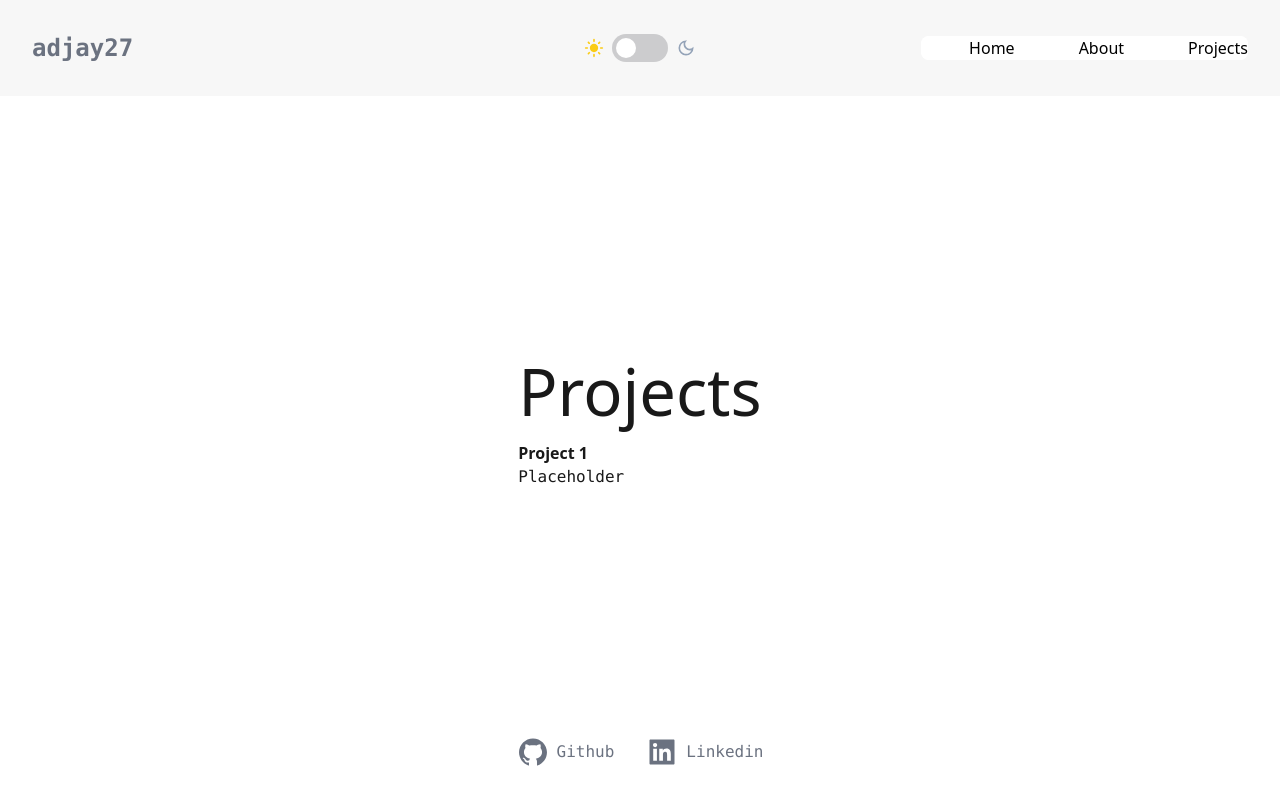
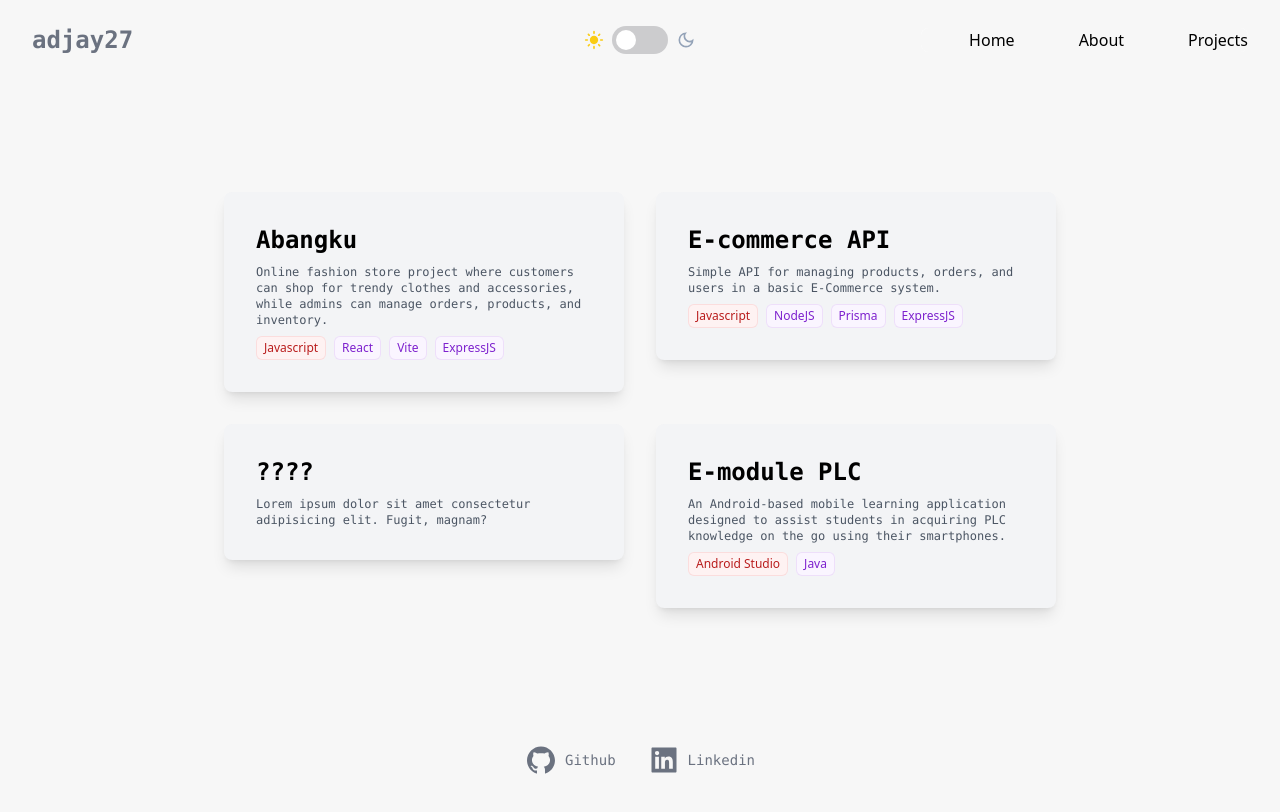
Before and after one commit to adjay27/personal-web, a React (Vite) app: page /projects in a window 1280 px wide. Shown: the top 812 px of the page. Built offline with nearby package versions, Linux system fonts and the light colour scheme; what tailgrids would draw is missing.

Commit message:
Fix layout, create Projects page

```diff
--- a/src/App.jsx
+++ b/src/App.jsx
@@ -5,16 +5,15 @@ import Navbar from "./components/Navbar.jsx";
 function App() {
   return (
     <>
+      <div className="flex min-h-screen flex-col">
+        <Navbar />
+        <main className="flex-grow flex items-center justify-center">
+          <Outlet />
+        </main>
 
-
-      <Navbar />
-      <Outlet />
-      <Footer />
-
+        <Footer />
+      </div>
     </>
-
-
-
   )
 }
 
--- a/src/components/Footer.jsx
+++ b/src/components/Footer.jsx
@@ -2,7 +2,7 @@ import { AiFillGithub, AiFillLinkedin } from "react-icons/ai";
 
 const Footer = () => {
   return (
-    <footer className="bottom-0 sticky p-8 w-full  bg-white dark:bg-dark">
+    <footer className=" mt-auto bottom-0 p-8 w-full h-[10vh] bg-light dark:bg-dark flex items-center justify-center">
       <div className="flex justify-center mx-auto gap-8">
         <a href="https://github.com/adjay27" target="_blank" rel="noreferrer">
           <div className="flex flex-row items-center gap-2">
--- a/src/components/Navbar.jsx
+++ b/src/components/Navbar.jsx
@@ -9,7 +9,7 @@ const Navbar = () => {
 
 
   return (
-    <header className='top-0 w-full mx-auto flex items-center p-8 px-8 justify-between bg-light dark:bg-dark'>
+    <header className='top-0 w-full mx-auto flex items-center p-8 px-8 h-[10vh] justify-between bg-light dark:bg-dark'>
       <div className='w-1/3'>
 
         <Link to="/">
@@ -39,7 +39,7 @@ const Navbar = () => {
                     dark:bg-dark-2
 
                     lg:static lg:block lg:w-full  ${!open && "hidden"} `}>
-            <ul className='absolute lg:relative lg:border-none flex z-10 max-lg:top-16 flex-col max-lg:right-8 max-lg:p-4 max-lg:m-2 dark:bg-dark bg-white border
+            <ul className='absolute lg:relative lg:border-none flex z-10 max-lg:top-16 flex-col max-lg:right-8 max-lg:p-4 max-lg:m-2 dark:bg-dark bg-light border
                      gap-4 lg:flex-row rounded-lg text-black' >
               <ListItem>
                 <Link to="/">Home</Link>
--- a/src/components/Typewriter.jsx
+++ b/src/components/Typewriter.jsx
@@ -5,7 +5,7 @@ const Typewriter = () => {
     <div>
 
       <ReactTyped
-        strings={["Hello", "Hola", "Bonjour", "Hallo", "Ciao", "こんにちは", "سلام", "Здравствуйте", "你好"]}
+        strings={["Hello", "Hola", "Bonjour", "Halo", "Ciao", "こんにちは", "你好"]}
         typeSpeed={300}
         Delay={3000}
         backSpeed={100}
--- a/src/index.css
+++ b/src/index.css
@@ -10,9 +10,12 @@
   }
 }
 
+body {
+  @apply bg-light dark:bg-dark flex flex-col;
+}
+
 p {
-  @apply font-mono
-    dark:text-white/90 text-black/90;
+  @apply font-mono text-sm dark:text-white/90 text-black/90;
 }
 
 h1 {
--- a/src/pages/About.jsx
+++ b/src/pages/About.jsx
@@ -1,9 +1,42 @@
 const About = () => {
   return (
     <>
-      <div className="w-full h-[80vh] flex items-center justify-center bg-white dark:bg-dark">
-        <div className="container w-[800px] px-8">
-          <p className="title text-[65px] font-medium text-gray-500 dark:text-white">
+      <div className=" flex-row max-md:flex-col gap-8 flex mx-auto p-4 items-center justify-center bg-white dark:bg-dark">
+        <div className="hidden dark:block w-[360px] h-[340px] overflow-hidden dark:text-white ">
+          ⣇⣿⠘⣿⣿⣿⡿⡿⣟⣟⢟⢟⢝⠵⡝⣿⡿⢂⣼⣿⣷⣌⠩⡫⡻⣝⠹⢿⣿⣷
+          ⡆⣿⣆⠱⣝⡵⣝⢅⠙⣿⢕⢕⢕⢕⢝⣥⢒⠅⣿⣿⣿⡿⣳⣌⠪⡪⣡⢑⢝⣇
+          ⡆⣿⣿⣦⠹⣳⣳⣕⢅⠈⢗⢕⢕⢕⢕⢕⢈⢆⠟⠋⠉⠁⠉⠉⠁⠈⠼⢐⢕⢽
+          ⡗⢰⣶⣶⣦⣝⢝⢕⢕⠅⡆⢕⢕⢕⢕⢕⣴⠏⣠⡶⠛⡉⡉⡛⢶⣦⡀⠐⣕⢕
+          ⡝⡄⢻⢟⣿⣿⣷⣕⣕⣅⣿⣔⣕⣵⣵⣿⣿⢠⣿⢠⣮⡈⣌⠨⠅⠹⣷⡀⢱⢕
+          ⡝⡵⠟⠈⢀⣀⣀⡀⠉⢿⣿⣿⣿⣿⣿⣿⣿⣼⣿⢈⡋⠴⢿⡟⣡⡇⣿⡇⡀⢕
+          ⡝⠁⣠⣾⠟⡉⡉⡉⠻⣦⣻⣿⣿⣿⣿⣿⣿⣿⣿⣧⠸⣿⣦⣥⣿⡇⡿⣰⢗⢄
+          ⠁⢰⣿⡏⣴⣌⠈⣌⠡⠈⢻⣿⣿⣿⣿⣿⣿⣿⣿⣿⣿⣬⣉⣉⣁⣄⢖⢕⢕⢕
+          ⡀⢻⣿⡇⢙⠁⠴⢿⡟⣡⡆⣿⣿⣿⣿⣿⣿⣿⣿⣿⣿⣿⣿⣿⣿⣿⣷⣵⣵⣿
+          ⡻⣄⣻⣿⣌⠘⢿⣷⣥⣿⠇⣿⣿⣿⣿⣿⣿⠛⠻⣿⣿⣿⣿⣿⣿⣿⣿⣿⣿⣿
+          ⣷⢄⠻⣿⣟⠿⠦⠍⠉⣡⣾⣿⣿⣿⣿⣿⣿⢸⣿⣦⠙⣿⣿⣿⣿⣿⣿⣿⣿⠟
+          ⡕⡑⣑⣈⣻⢗⢟⢞⢝⣻⣿⣿⣿⣿⣿⣿⣿⠸⣿⠿⠃⣿⣿⣿⣿⣿⣿⡿⠁⣠
+          ⡝⡵⡈⢟⢕⢕⢕⢕⣵⣿⣿⣿⣿⣿⣿⣿⣿⣿⣶⣶⣿⣿⣿⣿⣿⠿⠋⣀⣈⠙
+          ⡝⡵⡕⡀⠑⠳⠿⣿⣿⣿⣿⣿⣿⣿⣿⣿⣿⣿⣿⣿⣿⠿⠛⢉⡠⡲⡫⡪⡪⡣
+        </div>
+        <div className="dark:hidden  w-[360px] h-[340px] overflow-hidden dark:text-white">
+          ⠸⠀⣧⠀⠀⠀⢀⢀⠠⠠⡠⡠⡢⣊⢢⠀⢀⡽⠃⠀⠈⠳⣖⢔⢄⠢⣆⡀⠀⠈
+          ⢹⠀⠹⣎⠢⢊⠢⡺⣦⠀⡪⡪⡪⡪⡢⠚⡭⣺⠀⠀⠀⢀⠌⠳⣕⢕⠞⡮⡢⠸
+          ⢹⠀⠀⠙⣆⠌⠌⠪⡺⣷⡨⡪⡪⡪⡪⡪⡷⡹⣠⣴⣶⣾⣶⣶⣾⣷⣃⡯⡪⡂
+          ⢨⡏⠉⠉⠙⠢⡢⡪⡪⣺⢹⡪⡪⡪⡪⡪⠋⣰⠟⢉⣤⢶⢶⢤⡉⠙⢿⣯⠪⡪
+          ⢢⢻⡄⡠⠀⠀⠈⠪⠪⠺⠀⠫⠪⠊⠊⠀⠀⡟⠀⡟⠑⢷⠳⣗⣺⣆⠈⢿⡎⡪
+          ⢢⢊⣠⣷⡿⠿⠿⢿⣶⡀⠀⠀⠀⠀⠀⠀⠀⠃⠀⡷⢴⣋⡀⢠⠞⢸⠀⢸⢿⡪
+          ⢢⣾⠟⠁⣠⢶⢶⢶⣄⠙⠄⠀⠀⠀⠀⠀⠀⠀⠀⠘⣇⠀⠙⠚⠀⢸⢀⠏⡨⡻
+          ⣾⡏⠀⢰⠋⠳⣷⠳⣞⣷⡄⠀⠀⠀⠀⠀⠀⠀⠀⠀⠀⠓⠶⠶⠾⠻⡩⡪⡪⡪
+          ⢿⡄⠀⢸⡦⣾⣋⡀⢠⠞⢹⠀⠀⠀⠀⠀⠀⠀⠀⠀⠀⠀⠀⠀⠀⠀⠈⠊⠊⠀
+          ⢄⠻⠄⠀⠳⣧⡀⠈⠚⠀⣸⠀⠀⠀⠀⠀⠀⣤⣄⠀⠀⠀⠀⠀⠀⠀⠀⠀⠀⠀
+          ⠈⡻⣄⠀⠠⣀⣙⣲⣶⠞⠁⠀⠀⠀⠀⠀⠀⡇⠀⠙⣦⠀⠀⠀⠀⠀⠀⠀⠀⣠
+          ⢪⢮⠮⠷⠄⡨⡠⡡⡢⠄⠀⠀⠀⠀⠀⠀⠀⣇⠀⣀⣼⠀⠀⠀⠀⠀⠀⢀⣾⠟
+          ⢢⢊⢷⡠⡪⡪⡪⡪⠊⠀⠀⠀⠀⠀⠀⠀⠀⠀⠉⠉⠀⠀⠀⠀⠀⣀⣴⠿⠷⣦
+          ⢢⢊⢪⢿⣮⣌⣀⠀⠀⠀⠀⠀⠀⠀⠀⠀⠀⠀⠀⠀⠀⣀⣤⡶⢟⢍⢔⢕⢕⢜
+        </div>
+
+        <div className="p-8">
+          <p className="title text-[32px] font-bold text-gray-500 dark:text-white">
             About
           </p>
           <h1>Knowledge:</h1>
@@ -21,7 +54,6 @@ const About = () => {
           <h1>Test:</h1>
           <p>Cypress, Jest</p>
         </div>
-        <div></div>
       </div>
     </>
   );
--- a/src/pages/Index.jsx
+++ b/src/pages/Index.jsx
@@ -4,9 +4,9 @@ import Typewriter from "../components/Typewriter";
 
 const Index = () => {
   return (
-    <div className="relative w-full h-[80vh] top-0 flex items-center justify-center bg-white dark:bg-dark">
-      <div className="w-[800px] px-8 ">
-        <div className="title text-[65px] font-medium text-gray-500 dark:text-white ">
+    <div className=" flex items-center justify-center  bg-white dark:bg-dark">
+      <div className="p-8 mb-10 w-4/5 max-w-6xl">
+        <div className="title md:text-7xl text-5xl font-mono font-bold text-gray-500 dark:text-white ">
           <Typewriter />
         </div>
         <p className="text-name text-md font-light  text-gray-500 dark:text-white">
--- a/src/pages/Projects.jsx
+++ b/src/pages/Projects.jsx
@@ -1,13 +1,65 @@
 const Projects = () => {
   return (
     <>
-      <div className="w-full h-[80vh] flex items-center justify-center bg-white dark:bg-dark">
+      <div className="grid md:grid-cols-2 p-8 gap-8 max-w-4xl">
         <div>
-          <h1 className="text-[65px] font-medium">Projects</h1>
-          <div className="border-solid border-blue-400 height-[200px] ">
-            <h1>Project 1</h1>
-            <div>
-              <p>Placeholder</p>
+          <div className="bg-gray-100 dark:bg-gray-800 p-8 rounded-lg shadow-lg">
+            <h2 className="text-2xl font-bold text-yellow font-mono ">Abangku</h2>
+            <p className="mt-2 text-xs text-gray-600 dark:text-gray-300">Online fashion store project where customers can shop for trendy clothes and accessories, while admins can manage orders, products, and inventory. </p>
+            <div className="flex gap-2 mt-2">
+              <span className="inline-flex items-center rounded-md bg-red-50 px-2 py-1 text-xs font-medium text-red-700 ring-1 ring-inset ring-red-600/10">
+                Javascript
+              </span>
+              <span className="inline-flex items-center rounded-md bg-purple-50 px-2 py-1 text-xs font-medium text-purple-700 ring-1 ring-inset ring-purple-700/10">
+                React
+              </span>
+              <span className="inline-flex items-center rounded-md bg-purple-50 px-2 py-1 text-xs font-medium text-purple-700 ring-1 ring-inset ring-purple-700/10">
+                Vite
+              </span>
+              <span className="inline-flex items-center rounded-md bg-purple-50 px-2 py-1 text-xs font-medium text-purple-700 ring-1 ring-inset ring-purple-700/10">
+                ExpressJS
+              </span>
+            </div>
+          </div>
+        </div>
+        <div>
+          <div className="bg-gray-100 dark:bg-gray-800 p-8 rounded-lg shadow-lg">
+            <h2 className="text-2xl font-bold text-yellow font-mono ">E-commerce API</h2>
+            <p className="mt-2 text-xs text-gray-600 dark:text-gray-300">Simple API for managing products, orders, and users in a basic E-Commerce system.</p>
+            <div className="flex gap-2 mt-2">
+              <span className="inline-flex items-center rounded-md bg-red-50 px-2 py-1 text-xs font-medium text-red-700 ring-1 ring-inset ring-red-600/10">
+                Javascript
+              </span>
+              <span className="inline-flex items-center rounded-md bg-purple-50 px-2 py-1 text-xs font-medium text-purple-700 ring-1 ring-inset ring-purple-700/10">
+                NodeJS
+              </span>
+              <span className="inline-flex items-center rounded-md bg-purple-50 px-2 py-1 text-xs font-medium text-purple-700 ring-1 ring-inset ring-purple-700/10">
+                Prisma
+              </span>
+              <span className="inline-flex items-center rounded-md bg-purple-50 px-2 py-1 text-xs font-medium text-purple-700 ring-1 ring-inset ring-purple-700/10">
+                ExpressJS
+              </span>
+            </div>
+          </div>
+
+        </div>
+        <div>
+          <div className="bg-gray-100 dark:bg-gray-800 p-8 rounded-lg shadow-lg">
+            <h2 className="text-2xl font-bold text-yellow font-mono ">????</h2>
+            <p className="mt-2 text-xs text-gray-600 dark:text-gray-300">Lorem ipsum dolor sit amet consectetur adipisicing elit. Fugit, magnam?            </p>
+          </div>
+        </div>
+        <div>
+          <div className="bg-gray-100 dark:bg-gray-800 p-8 rounded-lg shadow-lg">
+            <h2 className="text-2xl font-bold text-yellow font-mono ">E-module PLC</h2>
+            <p className="mt-2 text-xs text-gray-600 dark:text-gray-300">An Android-based mobile learning application designed to assist students in acquiring PLC knowledge on the go using their smartphones. </p>
+            <div className="flex gap-2 mt-2">
+              <span className="inline-flex items-center rounded-md bg-red-50 px-2 py-1 text-xs font-medium text-red-700 ring-1 ring-inset ring-red-600/10">
+                Android Studio
+              </span>
+              <span className="inline-flex items-center rounded-md bg-purple-50 px-2 py-1 text-xs font-medium text-purple-700 ring-1 ring-inset ring-purple-700/10">
+                Java
+              </span>
             </div>
           </div>
         </div>
```
